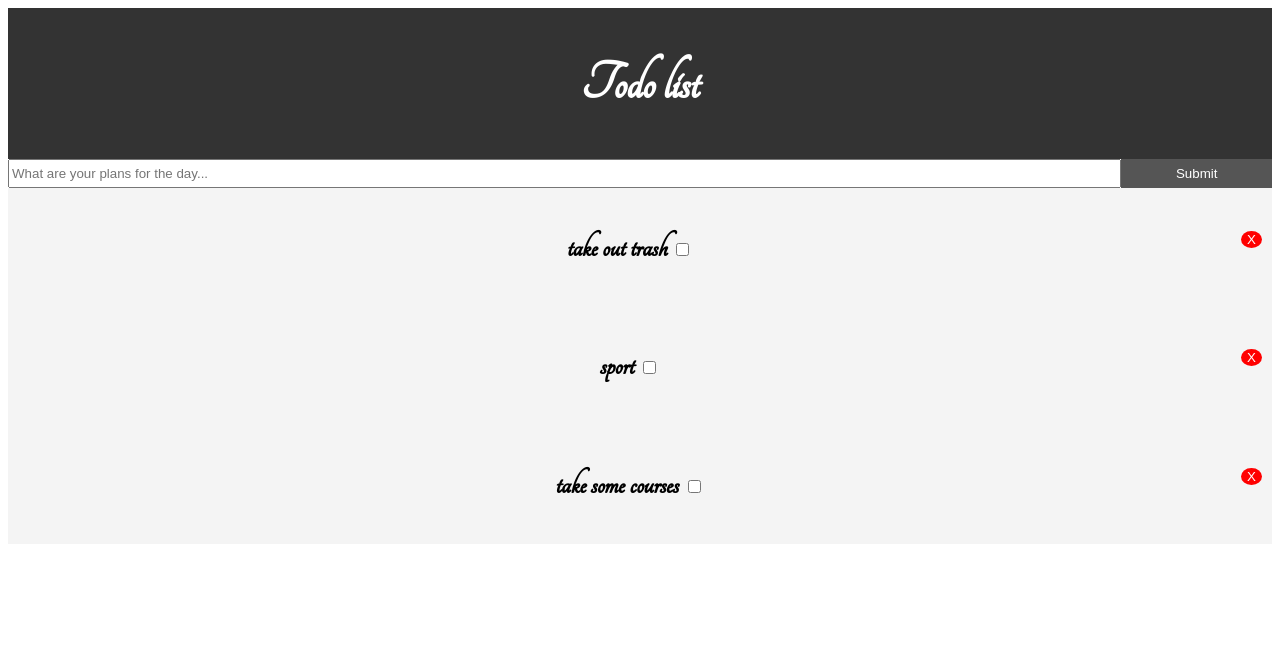
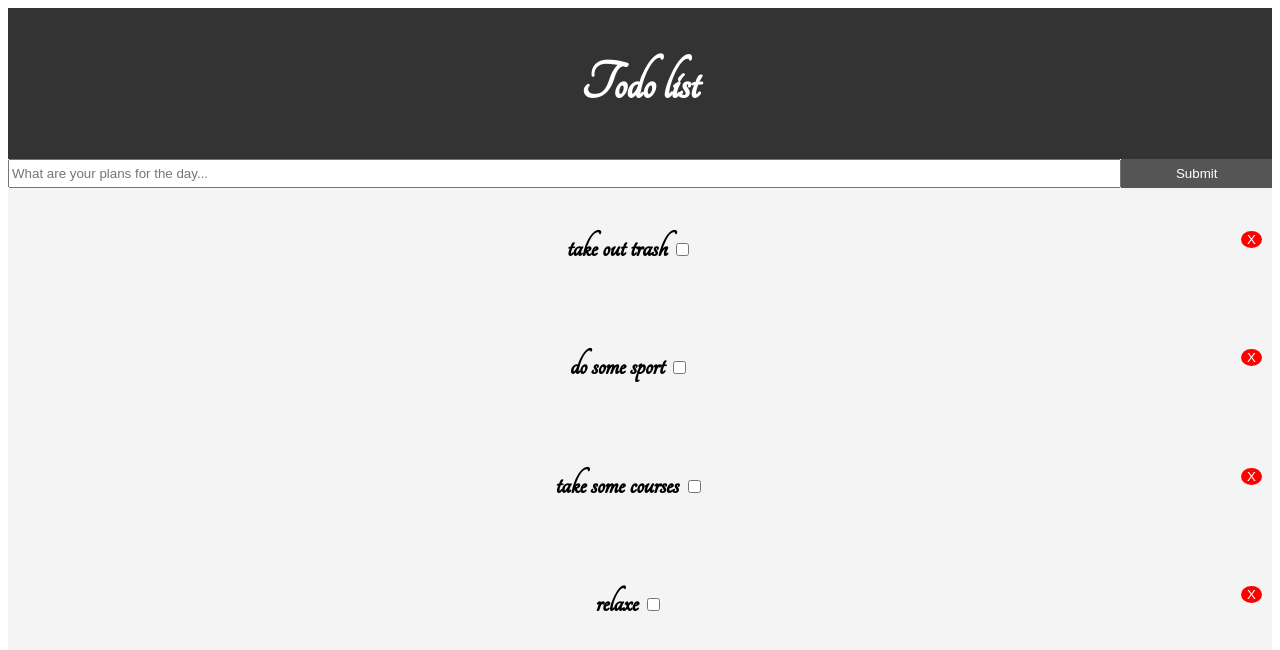
Before and after one commit to Elyes-nk/Todo, a React (Create React App) app in the folder Desktop/Codes/todo/: page / in a window 1280 px wide. Shown: the top 650 px of the page. Built offline with nearby package versions, Linux system fonts and the light colour scheme.

Commit message:
commit 8/12

```diff
--- a/Desktop/Codes/todo/src/App.js
+++ b/Desktop/Codes/todo/src/App.js
@@ -1,4 +1,3 @@
-import { render } from '@testing-library/react';
 import React from 'react';
 import './App.css';
 import Todos from './components/Todos';
@@ -16,12 +15,17 @@
       },
       {
         id: uuid(),
-        title: 'sport',
+        title: 'do some sport',
         completed: false,
       },
       {
         id: uuid(),
         title: 'take some courses',
+        completed: false,
+      },
+      {
+        id: uuid(),
+        title: 'relaxe',
         completed: false,
       },
     ]
--- a/Desktop/Codes/todo/src/components/Todos.js
+++ b/Desktop/Codes/todo/src/components/Todos.js
@@ -1,8 +1,6 @@
 import React, { Component } from 'react';
 import TodoItem from './TodoItem';
 import PropTypes from 'prop-types';
-import { render } from '@testing-library/react';
-
 
 class Todos extends Component {
   render() {
```
Also changed, not shown: Desktop/Codes/todo/public/index.html (+0 -21 lines), Desktop/Codes/todo/src/components/TodoItem.js (line endings or trailing spaces), 1 other file (tests, documents, lock files or other folders).
